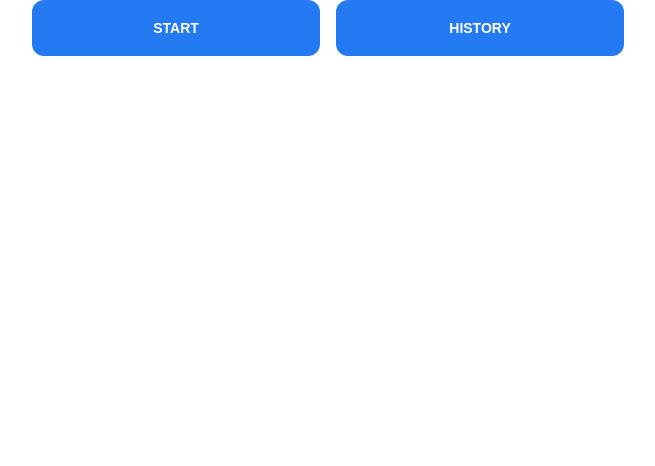
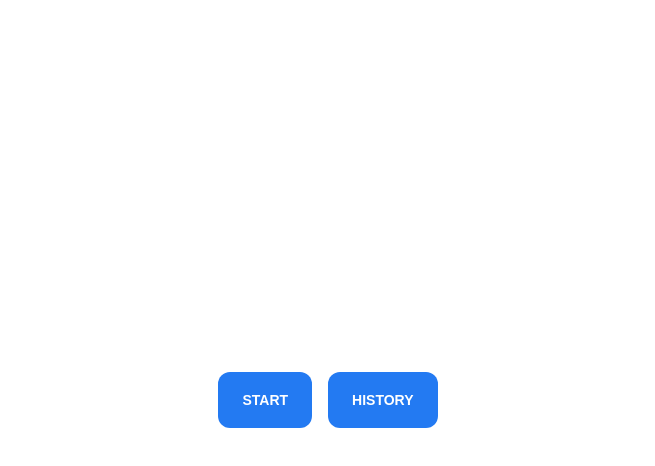
Before and after one commit to jk1635/tic-tac-toe, a React (Create React App) app: page / in a window 1280 px wide. Shown: the top 466 px of the page, without its empty margins (312-967 px from the left). Built offline with nearby package versions, Linux system fonts and the light colour scheme.

Commit message:
feat: Home에 BasicContainer 추가

```diff
--- a/src/pages/HomePage.tsx
+++ b/src/pages/HomePage.tsx
@@ -4,16 +4,18 @@ import { useNavigate } from 'react-router-dom';
 
 import { Button } from 'components/Button';
 
+import { BasicContainer } from '../components/Common';
+
 const HomePage = () => {
     const navigate = useNavigate();
 
     return (
-        <div>
+        <BasicContainer isCentered>
             <ButtonWrapper>
                 <Button onClick={() => navigate('/setting')}>start</Button>
                 <Button onClick={() => navigate('/history')}>history</Button>
             </ButtonWrapper>
-        </div>
+        </BasicContainer>
     );
 };
 
```
